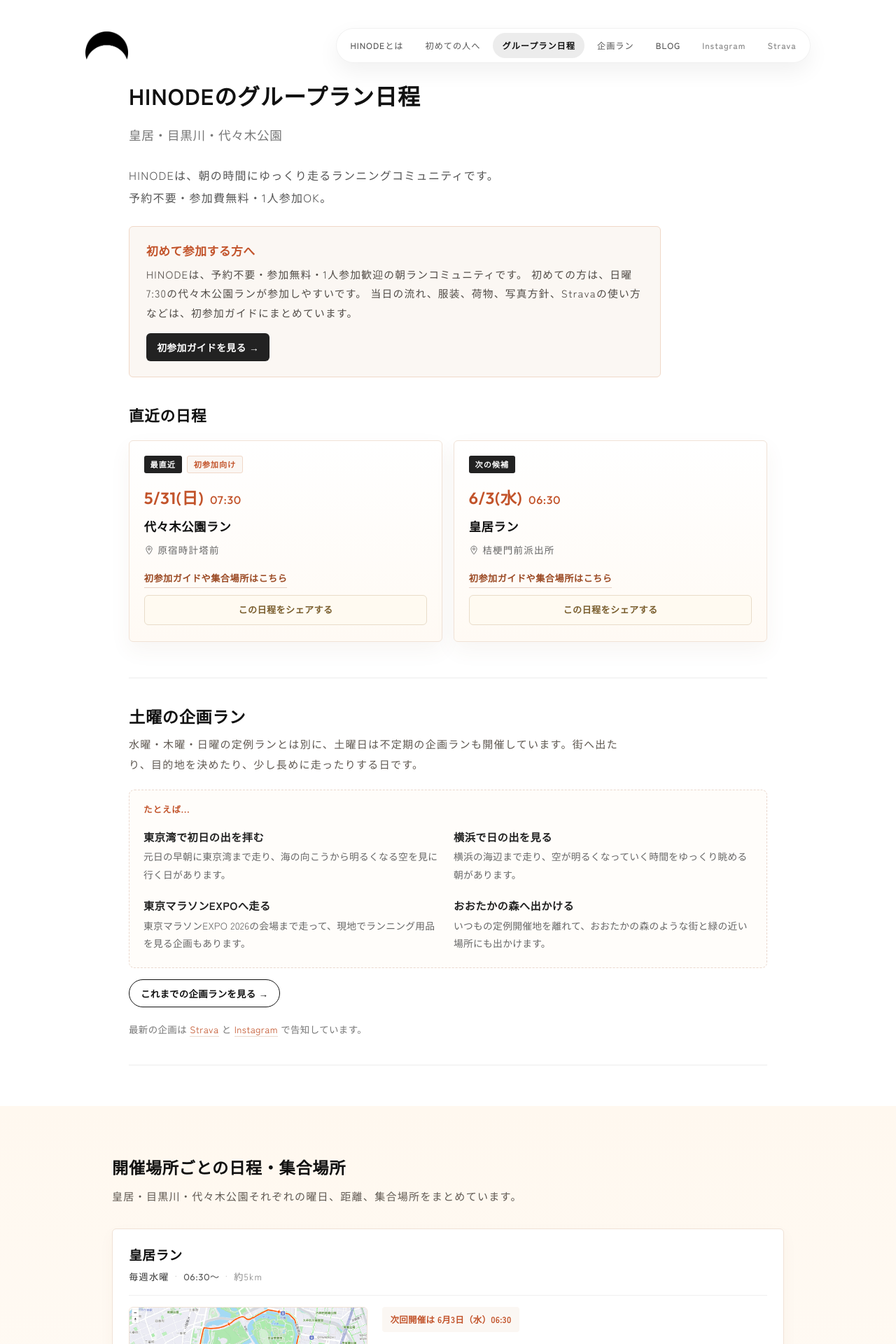
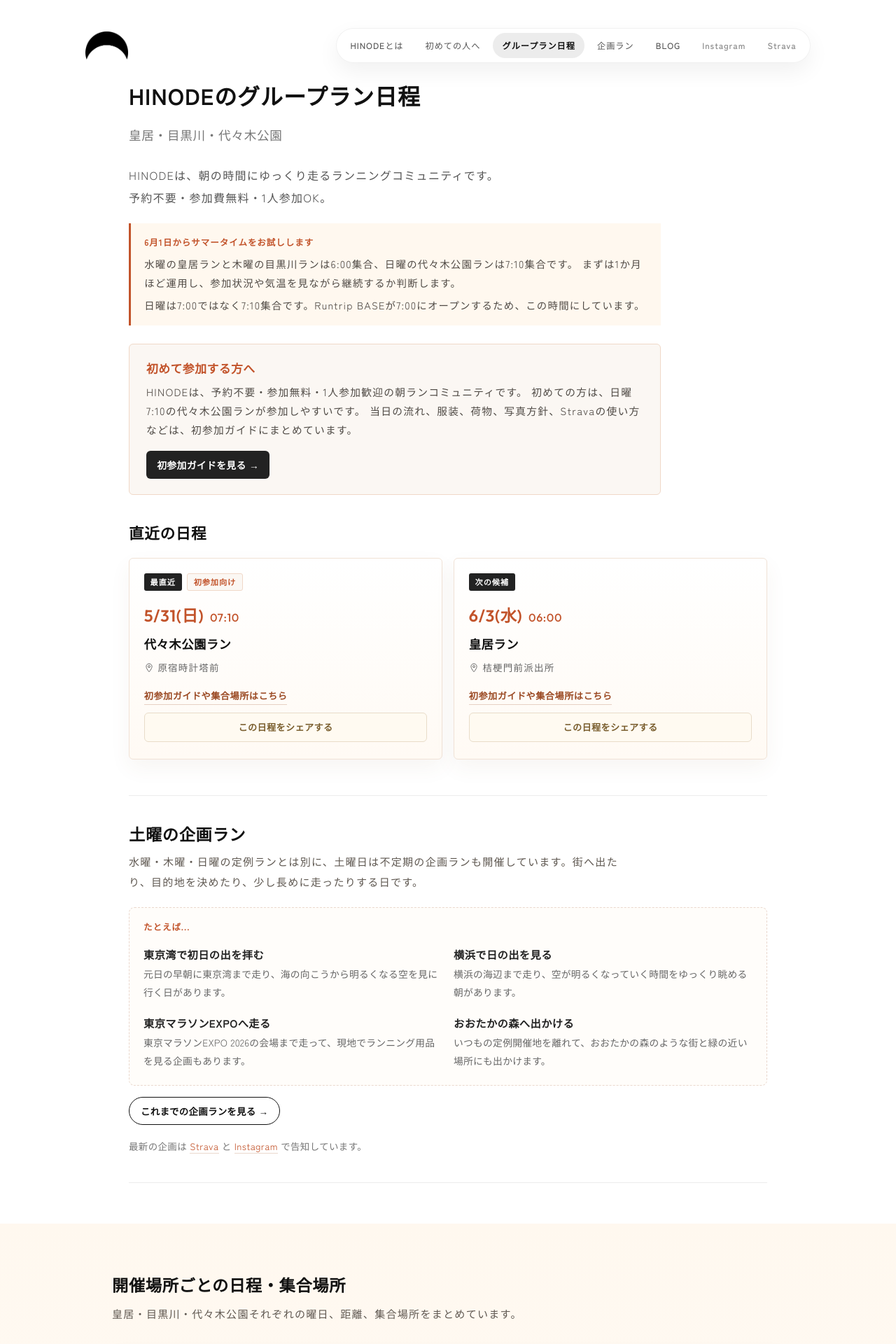
Before and after one commit to git10a/hinode, a Next.js app: page /schedule in a window 1280 px wide. Shown: the top 1920 px of the page at 70% size. Built offline with nearby package versions, Linux system fonts and the light colour scheme.

Commit message:
Update summer group run times

```diff
--- a/app/about/page.js
+++ b/app/about/page.js
@@ -22,7 +22,7 @@ const FAQ_JSON_LD = {
             "name": "開始時間はいつですか？",
             "acceptedAnswer": {
                 "@type": "Answer",
-                "text": "平日は6:30、日曜は7:30スタートです。時間通りにスタートしますので、2分前には集合しておいてください。"
+                "text": "6月1日から、水曜の皇居ランと木曜の目黒川ランは6:00、日曜の代々木公園ランは7:10スタートです。時間通りにスタートしますので、2分前には集合しておいてください。"
             }
         },
         {
@@ -30,7 +30,7 @@ const FAQ_JSON_LD = {
             "name": "日の出の時間はもっと早くありませんか？",
             "acceptedAnswer": {
                 "@type": "Answer",
-                "text": "はい、夏場は5時ごろに日の出を迎えます。しかしそれだと電車で来てくださる方が参加できないので、基本的に6時半を固定としています。秋冬の季節はその時間で日の出が見れるので、その季節を楽しみにしていてください。"
+                "text": "はい、夏場は5時ごろに日の出を迎えます。6月1日からは1か月ほどサマータイムとして、水曜・木曜は6:00、日曜は7:10を試します。日曜は近くのRuntrip BASEが7:00オープンのため、7:10集合です。継続するかは参加状況や気温を見ながら判断します。"
             }
         },
         {
--- a/app/schedule/page.js
+++ b/app/schedule/page.js
@@ -104,15 +104,15 @@ function createEventsJsonLd(now = new Date()) {
                 assetUrl('/assets/kokyo-run-map.png'),
                 assetUrl('/assets/Kokyo.jpg'),
             ],
-            "description": "毎週水曜6:30から皇居で開催する日の出ラン。約5km、左回りで1周。参加無料・予約不要。",
-            ...eventDateFields(3, '06:30', now),
-            "eventSchedule": { "@type": "Schedule", "repeatFrequency": "P1W", "byDay": "https://schema.org/Wednesday", "startTime": "06:30", "scheduleTimezone": "Asia/Tokyo" },
+            "description": "毎週水曜6:00から皇居で開催する日の出ラン。約5km、左回りで1周。参加無料・予約不要。",
+            ...eventDateFields(3, '06:00', now),
+            "eventSchedule": { "@type": "Schedule", "repeatFrequency": "P1W", "byDay": "https://schema.org/Wednesday", "startTime": "06:00", "scheduleTimezone": "Asia/Tokyo" },
             "location": { "@type": "Place", "name": "桔梗門前派出所", "address": { "@type": "PostalAddress", "addressLocality": "東京都千代田区", "addressCountry": "JP" } },
             "eventAttendanceMode": "https://schema.org/OfflineEventAttendanceMode",
             "eventStatus": "https://schema.org/EventScheduled",
             "organizer": { "@type": "SportsClub", "name": "HINODE", "url": "https://hinode-run.com/" },
             "performer": EVENT_PERFORMER,
-            "offers": createFreeOffer(3, '06:30', now, 'kokyo')
+            "offers": createFreeOffer(3, '06:00', now, 'kokyo')
         },
         {
             "@context": "https://schema.org",
@@ -123,15 +123,15 @@ function createEventsJsonLd(now = new Date()) {
                 assetUrl('/assets/meguro-run-map.png'),
                 assetUrl('/assets/Meguro.png'),
             ],
-            "description": "毎週木曜6:30から中目黒で開催する日の出ラン。約4km、目黒川沿いを1周。参加無料・予約不要。",
-            ...eventDateFields(4, '06:30', now),
-            "eventSchedule": { "@type": "Schedule", "repeatFrequency": "P1W", "byDay": "https://schema.org/Thursday", "startTime": "06:30", "scheduleTimezone": "Asia/Tokyo" },
+            "description": "毎週木曜6:00から中目黒で開催する日の出ラン。約4km、目黒川沿いを1周。参加無料・予約不要。",
+            ...eventDateFields(4, '06:00', now),
+            "eventSchedule": { "@type": "Schedule", "repeatFrequency": "P1W", "byDay": "https://schema.org/Thursday", "startTime": "06:00", "scheduleTimezone": "Asia/Tokyo" },
             "location": { "@type": "Place", "name": "スターバックス 中目黒蔦屋書店前", "address": { "@type": "PostalAddress", "addressLocality": "東京都目黒区", "addressCountry": "JP" } },
             "eventAttendanceMode": "https://schema.org/OfflineEventAttendanceMode",
             "eventStatus": "https://schema.org/EventScheduled",
             "organizer": { "@type": "SportsClub", "name": "HINODE", "url": "https://hinode-run.com/" },
             "performer": EVENT_PERFORMER,
-            "offers": createFreeOffer(4, '06:30', now, 'meguro')
+            "offers": createFreeOffer(4, '06:00', now, 'meguro')
         },
         {
             "@context": "https://schema.org",
@@ -142,15 +142,15 @@ function createEventsJsonLd(now = new Date()) {
                 assetUrl('/assets/yoyogi-run-map.png'),
                 assetUrl('/assets/Yoyogi.png'),
             ],
-            "description": "毎週日曜7:30から代々木公園で開催する日の出ラン。約2〜4km、左回りで1、2周。参加無料・予約不要。",
-            ...eventDateFields(0, '07:30', now),
-            "eventSchedule": { "@type": "Schedule", "repeatFrequency": "P1W", "byDay": "https://schema.org/Sunday", "startTime": "07:30", "scheduleTimezone": "Asia/Tokyo" },
+            "description": "毎週日曜7:10から代々木公園で開催する日の出ラン。約2〜4km、左回りで1、2周。参加無料・予約不要。",
+            ...eventDateFields(0, '07:10', now),
+            "eventSchedule": { "@type": "Schedule", "repeatFrequency": "P1W", "byDay": "https://schema.org/Sunday", "startTime": "07:10", "scheduleTimezone": "Asia/Tokyo" },
             "location": { "@type": "Place", "name": "原宿時計塔前", "address": { "@type": "PostalAddress", "addressLocality": "東京都渋谷区", "addressCountry": "JP" } },
             "eventAttendanceMode": "https://schema.org/OfflineEventAttendanceMode",
             "eventStatus": "https://schema.org/EventScheduled",
             "organizer": { "@type": "SportsClub", "name": "HINODE", "url": "https://hinode-run.com/" },
             "performer": EVENT_PERFORMER,
-            "offers": createFreeOffer(0, '07:30', now, 'yoyogi')
+            "offers": createFreeOffer(0, '07:10', now, 'yoyogi')
         }
     ];
 }
@@ -166,6 +166,13 @@ function formatUpcomingRunStart(date) {
         date: `${month}/${day}(${dayName})`,
         time: `${hours}:${minutes}`,
     };
+}
+
+function applyScheduledTime(date, time) {
+    const [hours, minutes] = time.split(':').map(Number);
+    const scheduled = new Date(date);
+    scheduled.setHours(hours, minutes, 0, 0);
+    return scheduled;
 }
 
 const faqItems = [
@@ -194,13 +201,13 @@ const RUNS = [
         place: '皇居',
         meetingPlace: '桔梗門前派出所',
         day: '毎週水曜',
-        time: '06:30〜',
+        time: '06:00〜',
         distance: '約5km',
         mapUrl: 'https://maps.app.goo.gl/E9HkSojyPZw6zo1b9',
         routeImage: '/assets/strava-route-kokyo.png',
         routeUrl: 'https://www.strava.com/routes/3425111489577090166',
         dayOfWeek: 3,
-        timeRaw: '06:30',
+        timeRaw: '06:00',
         description: (
             <>桔梗門前派出所に集合。<br />皇居を左回りで1周。<br />和田倉噴水公園内にはSTARBUCKSも。</>
         ),
@@ -212,13 +219,13 @@ const RUNS = [
         place: '目黒川',
         meetingPlace: 'スターバックス 中目黒蔦屋書店前',
         day: '毎週木曜',
-        time: '06:30〜',
+        time: '06:00〜',
         distance: '約4km',
         mapUrl: 'https://maps.app.goo.gl/SKixyw53vfJnp1p36',
         routeImage: '/assets/strava-route-meguro.png',
         routeUrl: 'https://www.strava.com/routes/3471979912283975976',
         dayOfWeek: 4,
-        timeRaw: '06:30',
+        timeRaw: '06:00',
         description: (
             <>中目黒駅のスターバックス蔦屋書店前に集合。<br />目黒川をぐるっと回るコース。</>
         ),
@@ -230,7 +237,7 @@ const RUNS = [
         place: '代々木公園',
         meetingPlace: '原宿時計塔前',
         day: '毎週日曜',
-        time: '07:30〜',
+        time: '07:10〜',
         distance: '約2〜4km',
         recommendationLabel: '初参加におすすめ',
         isFirstChoice: true,
@@ -238,13 +245,13 @@ const RUNS = [
         routeImage: '/assets/strava-route-yoyogi.png',
         routeUrl: 'https://www.strava.com/routes/3471970663805426564',
         dayOfWeek: 0,
-        timeRaw: '07:30',
+        timeRaw: '07:10',
         description: (
             <>原宿時計塔に集合。<br />代々木公園を左回りで1、2周。<br />公園近くにはドトールやVERVE COFFEEがあります。</>
         ),
-        forWhom: 'いきなり6時半スタートは難しいから体を慣らしたい方、週末も朝から活動したい方',
+        forWhom: 'いきなり6時スタートは難しいから体を慣らしたい方、週末も朝から活動したい方',
         note: (
-            <>ここで朝ランのリズムに慣れ、そこから平日の <a href="#kokyo" className={styles.noteLink}>皇居（水曜6:30）</a> や <a href="#meguro" className={styles.noteLink}>目黒川（木曜6:30）</a> にお越しになるのもウェルカムです。</>
+            <>7:00ではなく7:10集合です。近くのRuntrip BASEが7:00オープンのため、この時間にしています。ここで朝ランのリズムに慣れ、そこから平日の <a href="#kokyo" className={styles.noteLink}>皇居（水曜6:00）</a> や <a href="#meguro" className={styles.noteLink}>目黒川（木曜6:00）</a> にお越しになるのもウェルカムです。</>
         ),
     },
 ];
@@ -284,7 +291,7 @@ export default async function EventPage() {
     const nextRunCards = RUNS.map((run) => {
         const stravaEvent = regularEventsByDay.get(run.dayOfWeek);
         const start = stravaEvent
-            ? getJstWallClockDate(new Date(stravaEvent.startAt))
+            ? applyScheduledTime(getJstWallClockDate(new Date(stravaEvent.startAt)), run.timeRaw)
             : getNextEventStart(run.dayOfWeek, run.timeRaw);
         const next = formatUpcomingRunStart(start);
 
@@ -292,7 +299,7 @@ export default async function EventPage() {
             ...run,
             nextDate: next.date,
             nextTime: next.time,
-            nextTimestamp: stravaEvent ? new Date(stravaEvent.startAt).getTime() : start.getTime(),
+            nextTimestamp: start.getTime(),
             stravaEvent,
         };
     })
@@ -318,11 +325,19 @@ export default async function EventPage() {
                     HINODEは、朝の時間にゆっくり走るランニングコミュニティです。<br />
                     予約不要・参加費無料・1人参加OK。
                 </p>
+                <div className={styles.summerNotice}>
+                    <p className={styles.summerNoticeLabel}>6月1日からサマータイムをお試しします</p>
+                    <p>
+                        水曜の皇居ランと木曜の目黒川ランは6:00集合、日曜の代々木公園ランは7:10集合です。
+                        まずは1か月ほど運用し、参加状況や気温を見ながら継続するか判断します。
+                    </p>
+                    <p>日曜は7:00ではなく7:10集合です。Runtrip BASEが7:00にオープンするため、この時間にしています。</p>
+                </div>
                 <div className={styles.firstRunCallout}>
                     <h2>初めて参加する方へ</h2>
                     <p>
                         HINODEは、予約不要・参加無料・1人参加歓迎の朝ランコミュニティです。
-                        初めての方は、日曜7:30の代々木公園ランが参加しやすいです。
+                        初めての方は、日曜7:10の代々木公園ランが参加しやすいです。
                         当日の流れ、服装、荷物、写真方針、Stravaの使い方などは、初参加ガイドにまとめています。
                     </p>
                     <Link href={FIRST_RUN_GUIDE_URL} className={styles.firstRunCalloutLink}>
--- a/app/schedule/schedule.module.css
+++ b/app/schedule/schedule.module.css
@@ -45,6 +45,44 @@
     color: #555;
     margin: 0;
     max-width: 720px;
+}
+
+.summerNotice {
+    width: 100%;
+    max-width: 760px;
+    margin-top: 1.35rem;
+    padding: 1rem 1.2rem;
+    border-left: 3px solid #c2532a;
+    background: #fff8ef;
+    color: #4f4a45;
+}
+
+.summerNoticeLabel {
+    margin: 0 0 0.35rem;
+    color: #c2532a;
+    font-size: 0.78rem;
+    font-weight: 700;
+    line-height: 1.6;
+    letter-spacing: 0.08em;
+}
+
+.summerNotice p {
+    font-size: 0.9rem;
+    line-height: 1.85;
+    color: #4f4a45;
+    margin: 0;
+    max-width: none;
+}
+
+.summerNotice p + p {
+    margin-top: 0.35rem;
+}
+
+.summerNotice .summerNoticeLabel {
+    color: #c2532a;
+    font-size: 0.78rem;
+    font-weight: 700;
+    letter-spacing: 0.08em;
 }
 
 .firstRunCallout {
--- a/components/AboutContent.js
+++ b/components/AboutContent.js
@@ -65,11 +65,11 @@ const FAQ = [
     },
     {
         q: '開始時間はいつですか？',
-        a: '平日は6:30、日曜は7:30スタートです。時間通りにスタートしますので、2分前には集合しておいてください。',
+        a: '6月1日から、水曜の皇居ランと木曜の目黒川ランは6:00、日曜の代々木公園ランは7:10スタートです。時間通りにスタートしますので、2分前には集合しておいてください。',
     },
     {
         q: '日の出の時間はもっと早くありませんか？',
-        a: 'はい、夏場は5時ごろに日の出を迎えます。しかしそれだと電車で来てくださる方が参加できないので、基本的に6時半を固定としています。秋冬の季節はその時間で日の出が見れるので、その季節を楽しみにしていてください。',
+        a: 'はい、夏場は5時ごろに日の出を迎えます。6月1日からは1か月ほどサマータイムとして、水曜・木曜は6:00、日曜は7:10を試します。日曜は近くのRuntrip BASEが7:00オープンのため、7:10集合です。継続するかは参加状況や気温を見ながら判断します。',
     },
     {
         q: '何を持っていけばいいですか？',
--- a/components/HomeContent.module.css
+++ b/components/HomeContent.module.css
@@ -258,6 +258,43 @@
     display: grid;
     grid-template-columns: repeat(3, 1fr);
     gap: 2rem;
+}
+
+.summerNotice {
+    max-width: 760px;
+    margin: -0.75rem 0 2.1rem;
+    padding: 1rem 1.2rem;
+    border-left: 3px solid #c2532a;
+    background: #fff8ef;
+    color: #4f4a45;
+}
+
+.summerNoticeLabel {
+    margin: 0 0 0.35rem;
+    color: #c2532a;
+    font-size: 0.78rem;
+    font-weight: 700;
+    line-height: 1.6;
+    letter-spacing: 0.08em;
+}
+
+.summerNotice p {
+    margin: 0;
+    max-width: none;
+    font-size: 0.9rem;
+    line-height: 1.85;
+    letter-spacing: 0.02em;
+}
+
+.summerNotice p + p {
+    margin-top: 0.35rem;
+}
+
+.summerNotice .summerNoticeLabel {
+    color: #c2532a;
+    font-size: 0.78rem;
+    font-weight: 700;
+    letter-spacing: 0.08em;
 }
 
 .weeklyCard {
--- a/components/PressContent.js
+++ b/components/PressContent.js
@@ -116,9 +116,9 @@ export default function PressContent() {
                             </tr>
                         </thead>
                         <tbody>
-                            <tr><td>水</td><td>6:30〜</td><td>皇居</td><td>桔梗門前派出所</td><td>約5km</td></tr>
-                            <tr><td>木</td><td>6:30〜</td><td>目黒川</td><td>中目黒駅 スターバックス蔦屋書店前</td><td>約4km</td></tr>
-                            <tr><td>日</td><td>7:30〜</td><td>代々木公園</td><td>原宿時計塔</td><td>約3〜6km</td></tr>
+                            <tr><td>水</td><td>6:00〜</td><td>皇居</td><td>桔梗門前派出所</td><td>約5km</td></tr>
+                            <tr><td>木</td><td>6:00〜</td><td>目黒川</td><td>中目黒駅 スターバックス蔦屋書店前</td><td>約4km</td></tr>
+                            <tr><td>日</td><td>7:10〜</td><td>代々木公園</td><td>原宿時計塔</td><td>約3〜6km</td></tr>
                         </tbody>
                     </table>
                     <p className={styles.body}>雨天のみ中止。開催可否は当日Instagram / Stravaで告知。</p>
```
Also changed, not shown: app/first-run/page.js (+5 -5 lines), app/sunrise/[city]/page.js (+6 -6 lines), components/HomeContent.js (+11 -3 lines), lib/scheduleItems.js (+6 -6 lines).
